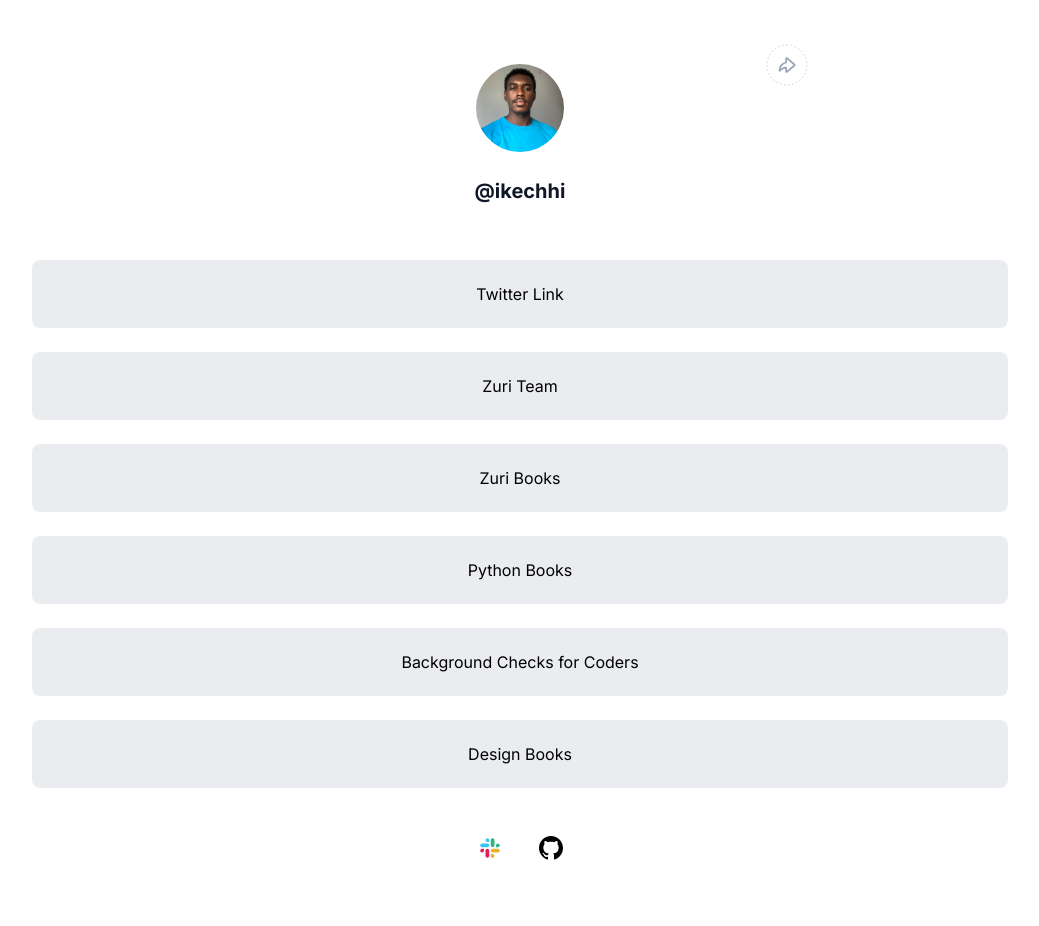
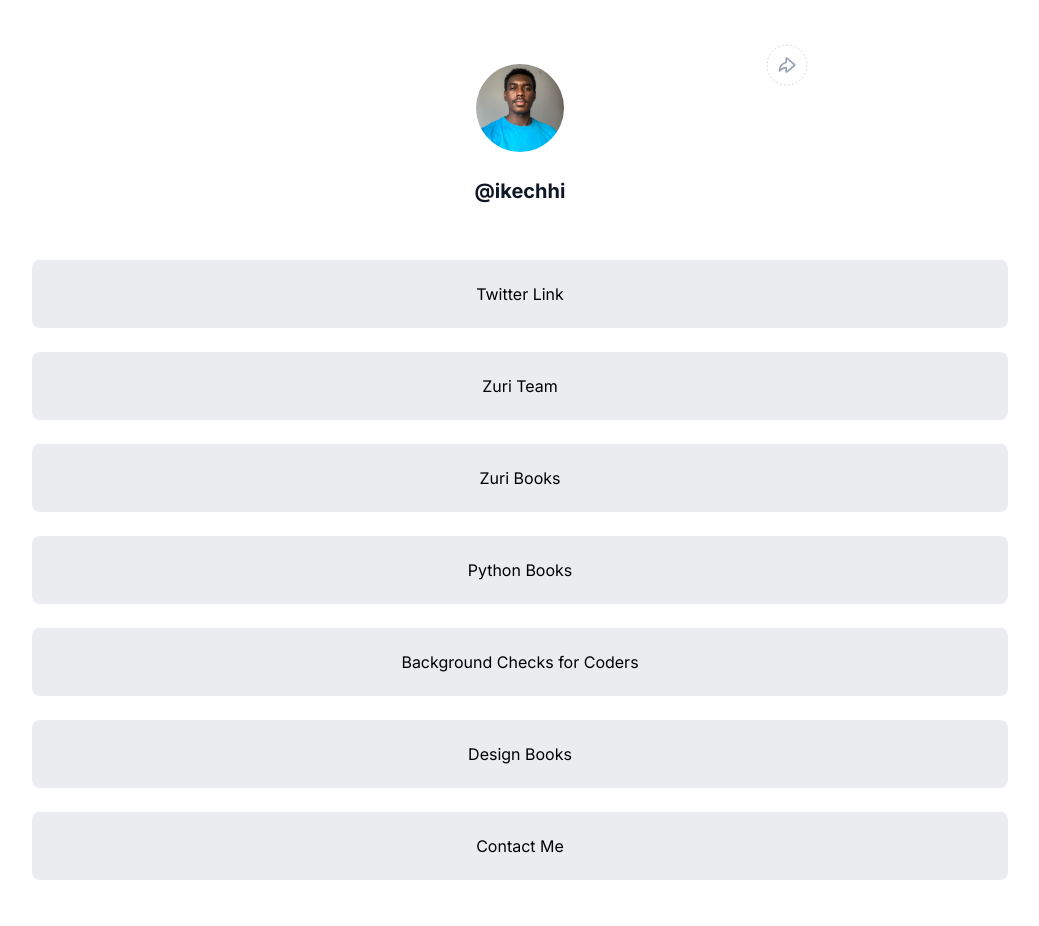
Before and after one commit to ElemaGp/linktree-type-project, a React (Create React App) app: page / in a window 1280 px wide. Shown: the top 926 px of the page, without its empty margins (120-1159 px from the left). Built offline with nearby package versions, Linux system fonts and the light colour scheme.

Commit message:
feat: react-router and Contact component created

```diff
--- a/package.json
+++ b/package.json
@@ -8,7 +8,7 @@
     "@testing-library/user-event": "^13.5.0",
     "react": "^18.2.0",
     "react-dom": "^18.2.0",
-    "react-router-dom": "^6.4.2",
+    "react-router-dom": "^6.4.3",
     "react-scripts": "5.0.1",
     "web-vitals": "^2.1.4"
   },
--- a/src/App.js
+++ b/src/App.js
@@ -1,10 +1,20 @@
 import './App.css';
+import { BrowserRouter, Routes, Route } from "react-router-dom";
 import Home from './pages/home/Home';
+import Contact from './pages/contact/Contact';
+
 
 function App() {
   return (
     <div className="App">
-      <Home />
+      <BrowserRouter>
+        <Routes>
+          <Route path="/">
+            <Route index element={<Home />} />
+            <Route path="contact" element={<Contact />} />
+          </Route>
+        </Routes>
+      </BrowserRouter>
     </div>
   );
 }
--- a/src/components/items/Items.jsx
+++ b/src/components/items/Items.jsx
@@ -13,6 +13,7 @@
       <a href="https://books.zuri.team/python-for-beginners?ref_id=elemaIK" title="The HNG Design Rules Book gives you the tips & guidelines you need to create truly professional designs. Get yours here now" id="book__python" target="_blank" className="item">Python Books</a>
       <a href="https://background.zuri.team" title="Get top-notch background checks on coders" id="pitch" target="_blank" className="item">Background Checks for Coders</a>
       <a href="https://books.zuri.team/design-rules" title="Get this awesome, free design book by Zuri" id="book__design" target="_blank" className="item">Design Books</a>
+      <a href="/contact" id="contact" className="item">Contact Me</a>
 
       <div className="icons">
         <a href= "https://hng9.slack.com/team/U048AUGBW4T" target="_blank"> <img src={slack} alt="slack icon" /> </a>
--- /dev/null
+++ b/src/pages/contact/Contact.jsx
@@ -0,0 +1,11 @@
+import "./contact.css"
+
+import React from 'react'
+
+const Contact = () => {
+  return (
+    <div>Contact</div>
+  )
+}
+
+export default Contact
```
Also changed, not shown: src/pages/contact/contact.css (added), 1 other file (tests, documents, lock files or other folders).
